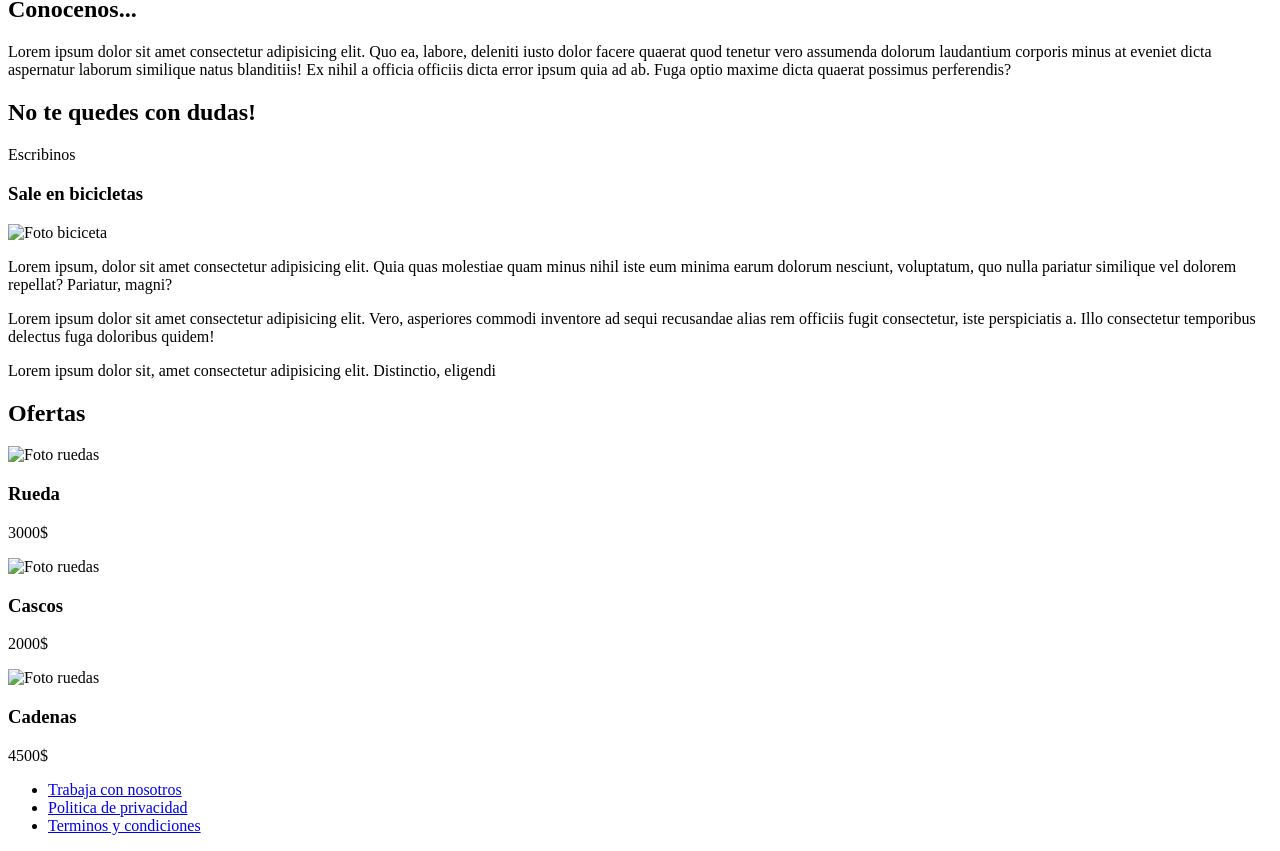
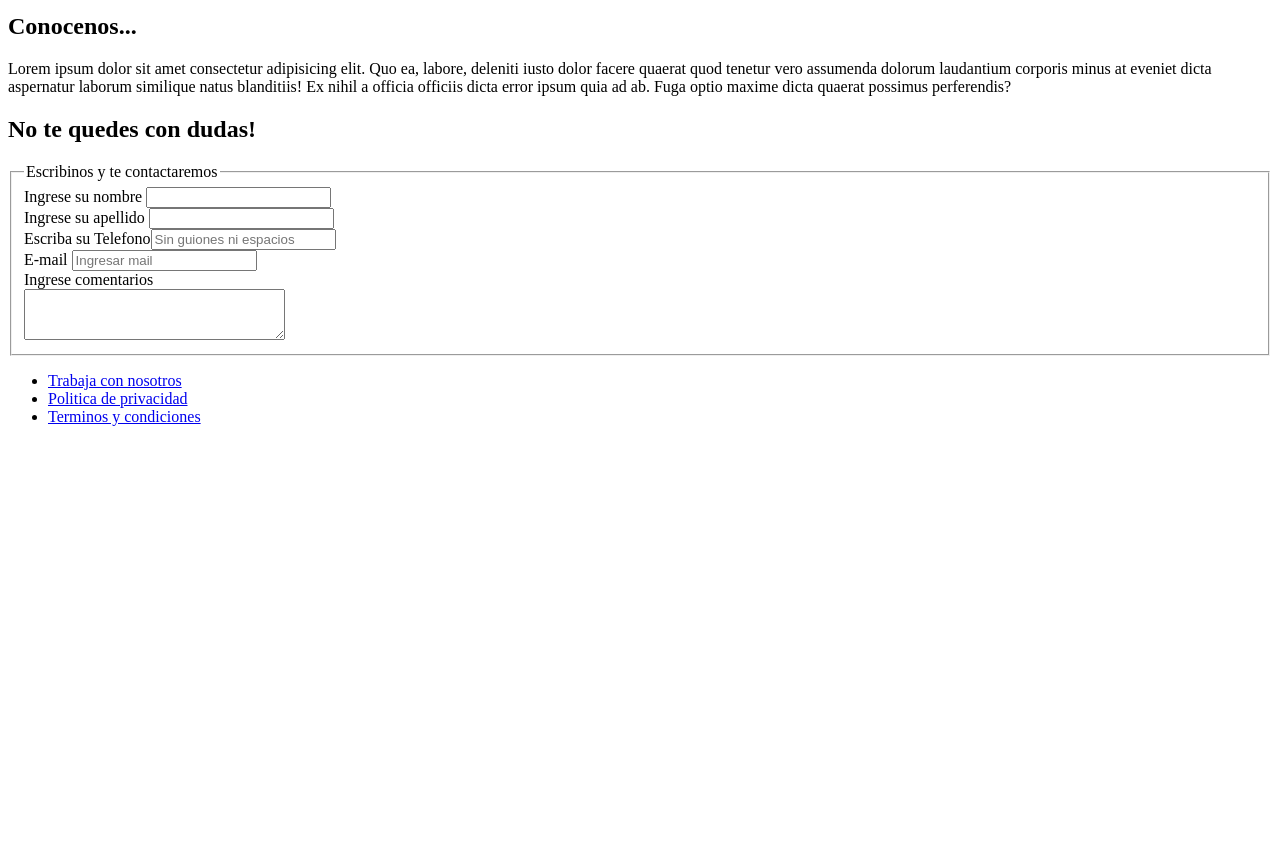
Before and after one commit to OctavioMB/progra, a plain HTML site: page TP/tp1.html in a window 1280 px wide. Shown: the part 1043-1894 px from the top of the page. After the commit the page ends 1485 px from the top, so only its background shows below. Drawn offline with Linux system fonts and the light colour scheme.

Commit message:
clase teor

```diff
--- a/TP/tp1.html
+++ b/TP/tp1.html
@@ -17,23 +17,20 @@
                 <a href="" class="menu">Home</a>
             </div>
             <div class="drop">
-                <a href="" class="menu">
-                    <label for="our-services">Nuestros servicios</label>
-                        <select name="our-services" id="our-services" disabled="disabled">
-                        <option value="Landing Pages">Landing Pages</option>
-                        <option value="Data Analysis">Data Analysis</option>
-                        </select>
-                </a>
-            </div>
-
+                <a href="" class="menu">Nuestros Servicios</a>
                     <ul>
                         <li>Landing Pages</li>
                         <li>Data Analysis</li>
                         <li>Meta Metrics</li>
                         <li>Facebook and Google Ads</li>
                     </ul>
+            </div>
+            <div>
                 <a href="" class="menu">¿Quienes Somos?</a>
+            </div>
+            <div>
                 <a href="" class="menu">¡Contactanos!</a>
+            </div>
         </nav>
     </div>
   </header>
@@ -83,56 +80,32 @@
     <section class="menu-sections">
         <div>
             <h1>No te quedes con dudas!</h1>
-            <p>
-                Escribinos
-            </p>
-        </div>
-    </section>
-    <section>
-        <article>
-            <h1>Sale en bicicletas</h1>
-            <img src="images/bicicleta.webp" alt="Foto biciceta">
-        </article>
-    </section>
-    <p>
-        Lorem ipsum, dolor sit amet consectetur adipisicing elit. Quia quas molestiae quam minus nihil iste eum minima earum dolorum nesciunt, voluptatum, quo nulla pariatur similique vel dolorem repellat? Pariatur, magni?
-    </p>
-    <p class="parrafo">
-        Lorem ipsum dolor sit amet consectetur adipisicing elit. Vero, asperiores commodi inventore ad sequi recusandae alias rem officiis fugit consectetur, iste perspiciatis a. Illo consectetur temporibus delectus fuga doloribus quidem!
-    </p>
-    <p id="parrafo">
-        Lorem ipsum dolor sit, amet consectetur adipisicing elit. Distinctio, eligendi
-    </p>
-    <section>
-        <article>
-            <h2>Ofertas</h2>
-            <div>
-                <img src="images/ruedas.webp" alt="Foto ruedas">
-                <h3>Rueda</h3>
-                <p>3000$</p>
         </div>
         <div>
-                <img src="images/ruedas.webp" alt="Foto ruedas">
-                <h3>Cascos</h3>
-                <p>2000$</p>
+            <fieldset><legend> Escribinos y te contactaremos</legend>
+
+                <label for="name"></label>Ingrese su nombre <input type="text" name="name" required> <br>
+                <label for="apellido"></label>Ingrese su apellido <input type="text" name="apellido" required> <br>
+                <label for="Tel"></label>Escriba su Telefono<input type="text" name="Tel" maxlength="13" placeholder="Sin guiones ni espacios"> <br>
+                <label for="mail"></label> E-mail <input type="text" name="email" maxlength="20" placeholder="Ingresar mail" required> <br>
+                <label for="comentarios">Ingrese comentarios</label><br><textarea name="comentarios" id="" cols="30" rows="3"></textarea>
+            </fieldset>
         </div>
-            <div>
-                <img src="images/ruedas.webp" alt="Foto ruedas">
-                <h3>Cadenas</h3>
-                <p>4500$</p>
-            </div>
-        </article>
     </section>
   </main>
   <footer>
-    <nav class="menu">
+    <div>
+        <nav class="links">
+
+        </nav>
+    </div>
+    <div>
         <ul>
             <li><a href="https://ar.linkedin.com/company/mercadolibre">Trabaja con nosotros</a></li>
             <li><a href="https://ar.linkedin.com/company/mercadolibre">Politica de privacidad</a></li>
             <li><a href="https://ar.linkedin.com/company/mercadolibre">Terminos y condiciones</a></li>
         </ul>
-    </nav>
-
+    </div>
   </footer>
 </body>
 </html>
```
Also changed, not shown: 1 other file. Lines whose indentation alone changed are shown as unchanged.
